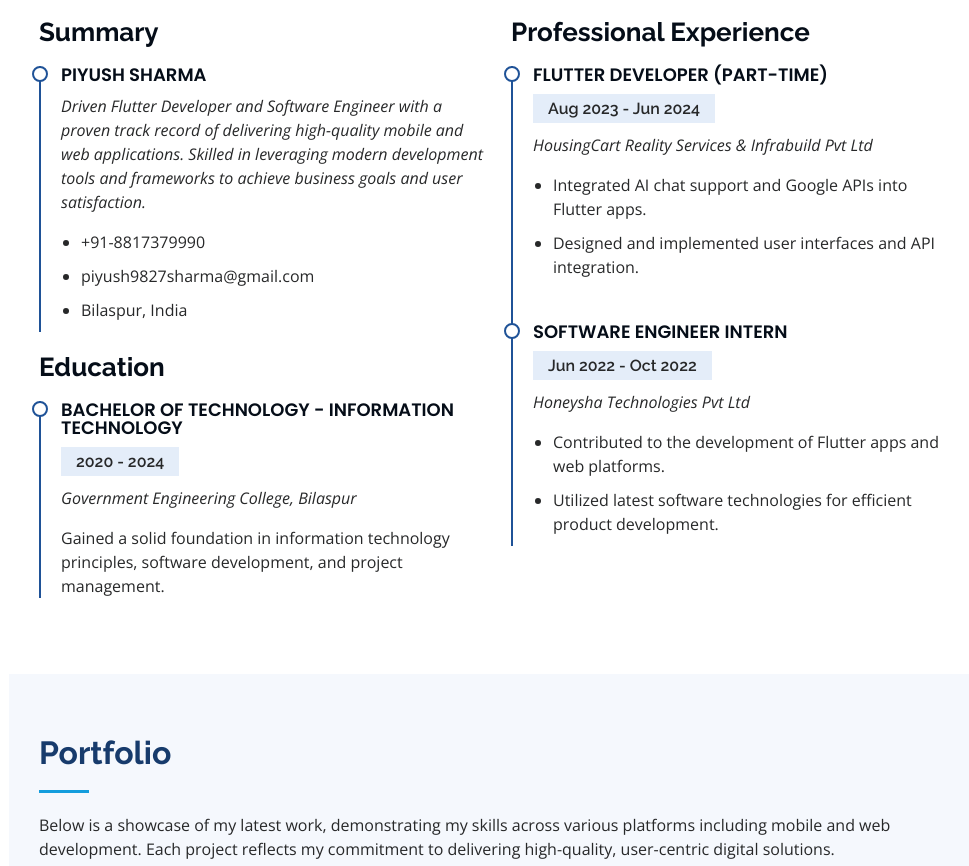
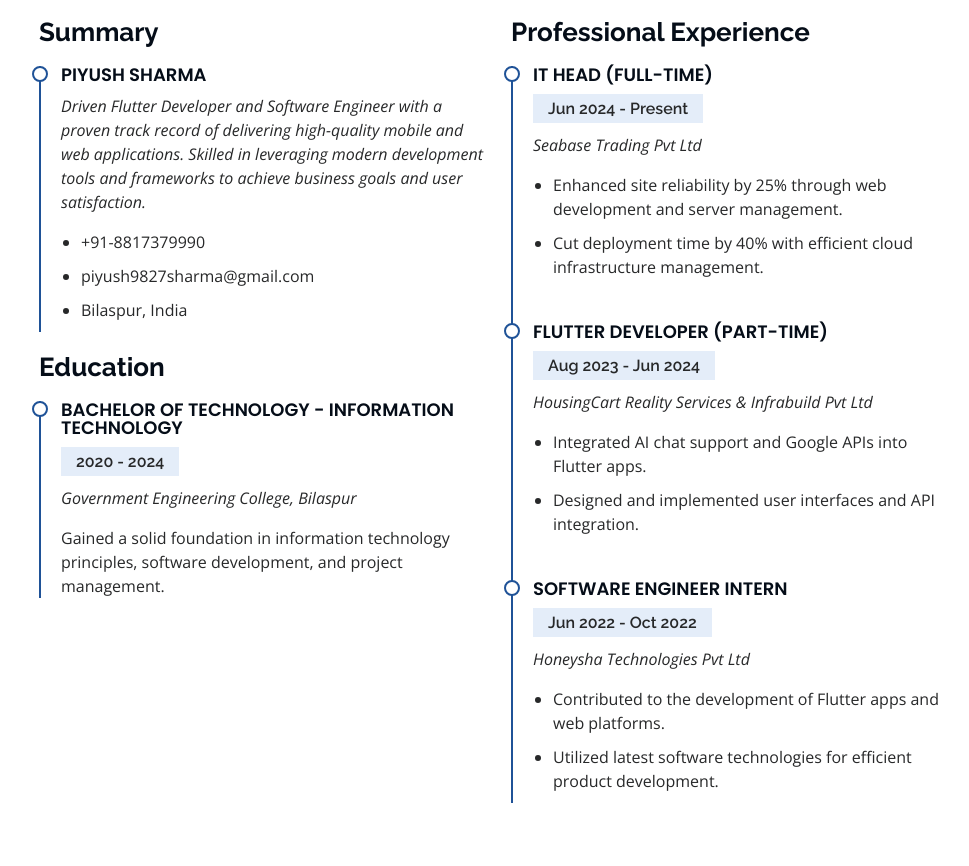
Before and after one commit to Pysharma/portfolio, a plain HTML site: page index.html in a window 1280 px wide. Shown: the part 2671-3537 px from the top of the page, without its empty margins (291-1260 px from the left). Drawn offline with nearby package versions, Linux system fonts and the light colour scheme.

Commit message:
new experience

```diff
--- a/index.html
+++ b/index.html
@@ -273,6 +273,16 @@
           <div class="col-lg-6" data-aos="fade-up" data-aos-delay="100">
             <h3 class="resume-title">Professional Experience</h3>
             <div class="resume-item">
+              <h4>IT Head (Full-time)</h4>
+              <h5>Jun 2024 - Present</h5>
+              <p><em>Seabase Trading Pvt Ltd</em></p>
+              <ul>
+                <li>Enhanced site reliability by 25% through web development and server management.</li>
+                <li>Cut deployment time by 40% with efficient cloud infrastructure management.</li>
+              </ul>
+            </div>
+
+            <div class="resume-item">
               <h4>Flutter Developer (Part-time)</h4>
               <h5>Aug 2023 - Jun 2024</h5>
               <p><em>HousingCart Reality Services & Infrabuild Pvt Ltd</em></p>
```
